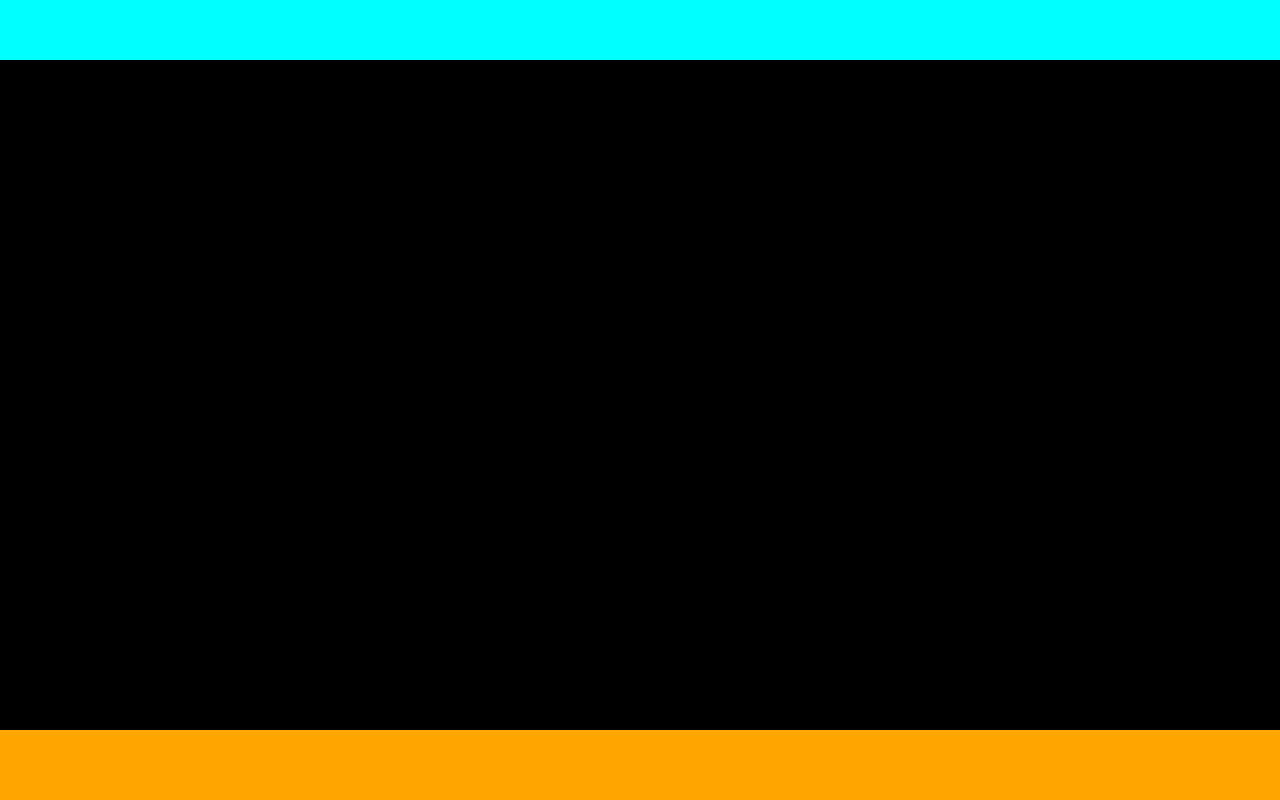
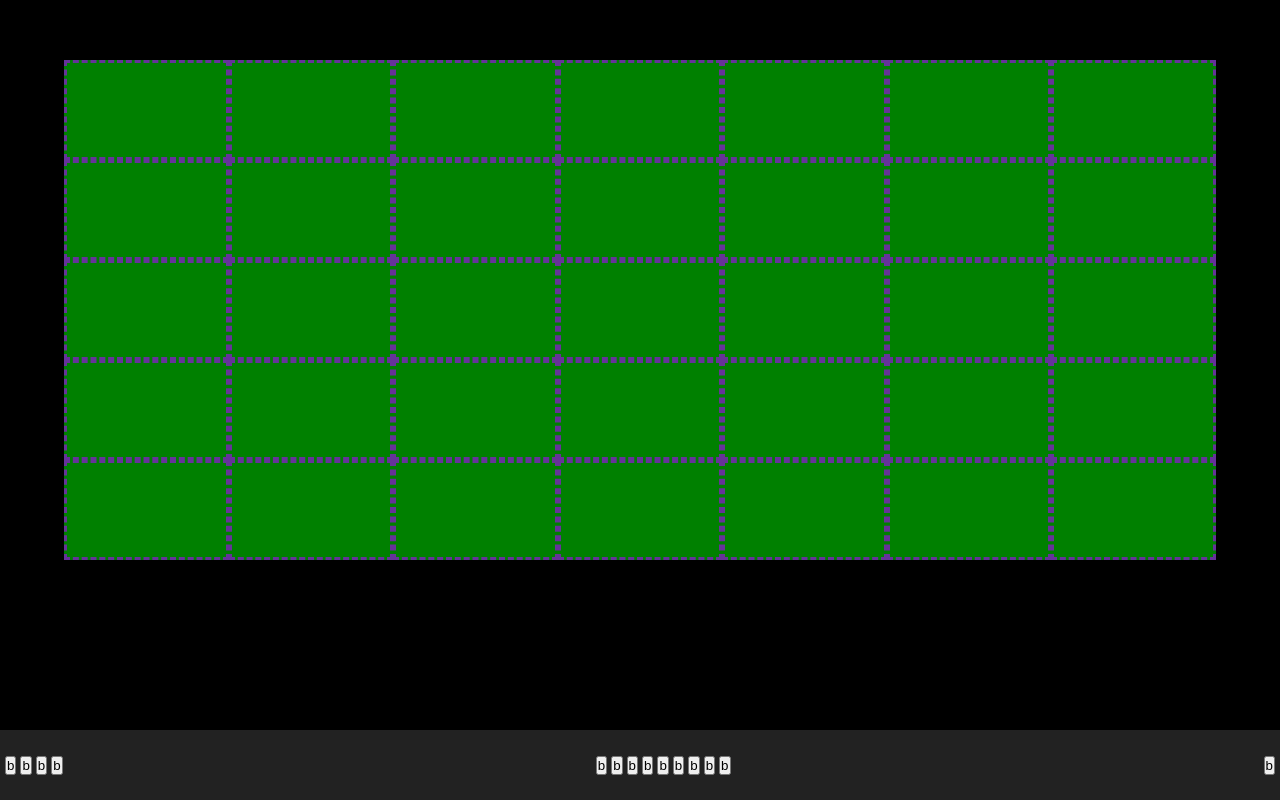
Before and after one commit to estherpinos/html-css-zoom, a plain HTML site: page index.html in a window 1280 px wide. Drawn offline with Linux system fonts and the light colour scheme.

Commit message:
[Add] footer

```diff
--- a/css/style.css
+++ b/css/style.css
@@ -23,6 +23,10 @@
   justify-content: center;
 }
 
+.justify-between{
+  justify-content: space-between;
+}
+
 .align-items{
   align-items: center;
 }
@@ -39,7 +43,7 @@
 /* HEADER */
 
 header{
-  background-color: aqua;
+  background-color: black;
   height: 60px;
   width: 100%;
 }
@@ -51,7 +55,7 @@ main{
 }
 
 footer{
-  background-color: orange;
+  background-color: #222222;
   width: 100%;
   height: 70px;
 }
@@ -70,6 +74,12 @@ main{
   width:calc(100% / 7);
   min-width: 136.28px;
   padding: 5px;
+}
 
+/* FOOTER */
 
+.menu-footer{
+  height: 100%;
+  align-items:center ;
+  padding: 0 5px;
 }
--- a/index.html
+++ b/index.html
@@ -14,11 +14,78 @@
   </header>
 
   <main>
+    <section class="container">
 
+      <div class="row flex flex-wrap justify-content ">
+        <div class="col debug"></div>
+        <div class="col debug "></div>
+        <div class="col debug "></div>
+        <div class="col debug "></div>
+        <div class="col debug "></div>
+        <div class="col debug"></div>
+        <div class="col debug "></div>
+        <div class="col debug "></div>
+        <div class="col debug "></div>
+        <div class="col debug "></div>
+        <div class="col debug"></div>
+        <div class="col debug "></div>
+        <div class="col debug "></div>
+        <div class="col debug "></div>
+        <div class="col debug "></div>
+        <div class="col debug"></div>
+        <div class="col debug "></div>
+        <div class="col debug "></div>
+        <div class="col debug "></div>
+        <div class="col debug "></div>
+        <div class="col debug"></div>
+        <div class="col debug "></div>
+        <div class="col debug "></div>
+        <div class="col debug "></div>
+        <div class="col debug "></div>
+        <div class="col debug"></div>
+        <div class="col debug "></div>
+        <div class="col debug "></div>
+        <div class="col debug "></div>
+        <div class="col debug "></div>
+        <div class="col debug"></div>
+        <div class="col debug "></div>
+        <div class="col debug "></div>
+        <div class="col debug "></div>
+        <div class="col debug "></div>
+
+
+      </div>
+
+    </section>
 
   </main>
 
   <footer>
+    <div class="menu-footer flex justify-between">
+      <div>
+        <button>b</button>
+        <button>b</button>
+        <button>b</button>
+        <button>b</button>
+
+      </div>
+      <div>
+        <button>b</button>
+        <button>b</button>
+        <button>b</button>
+        <button>b</button>
+        <button>b</button>
+        <button>b</button>
+        <button>b</button>
+        <button>b</button>
+        <button>b</button>
+
+      </div>
+      <div>
+        <button>b</button>
+      </div>
+    </div>
+
 
   </footer>
 
```
